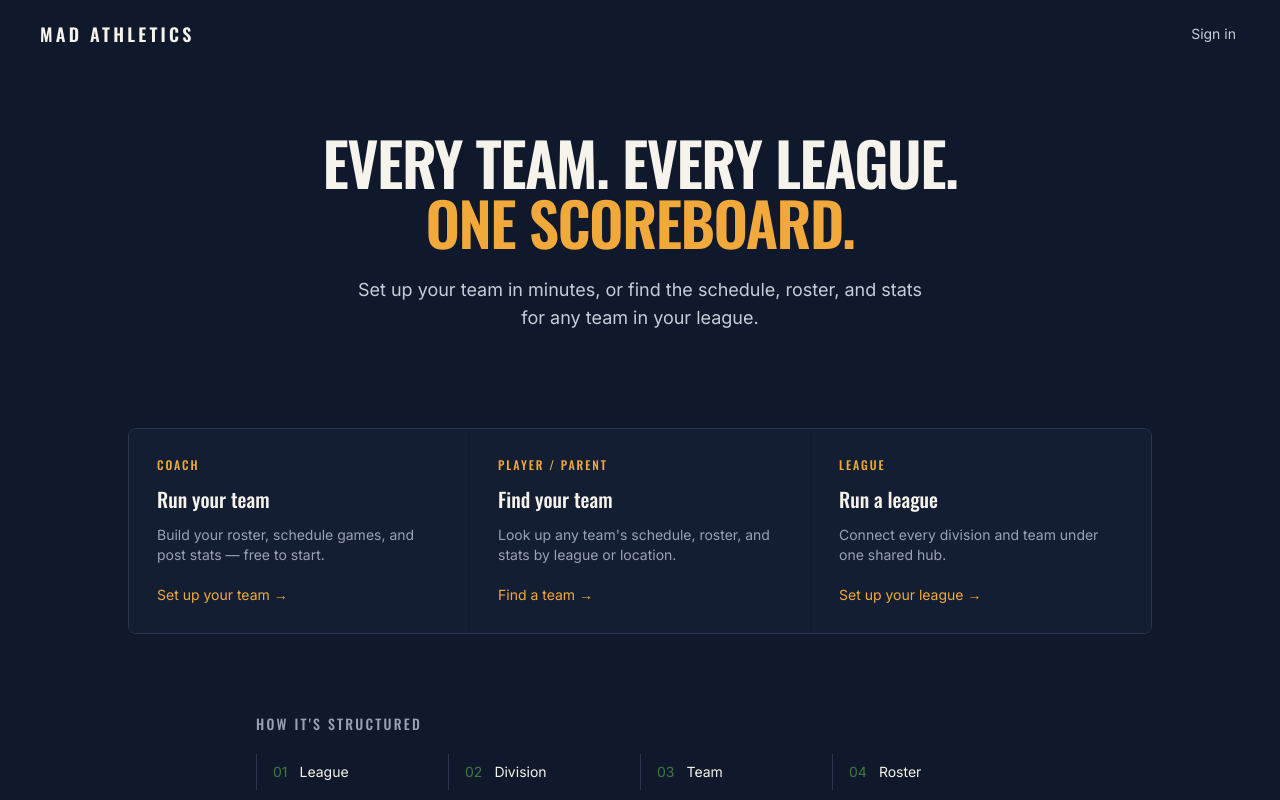
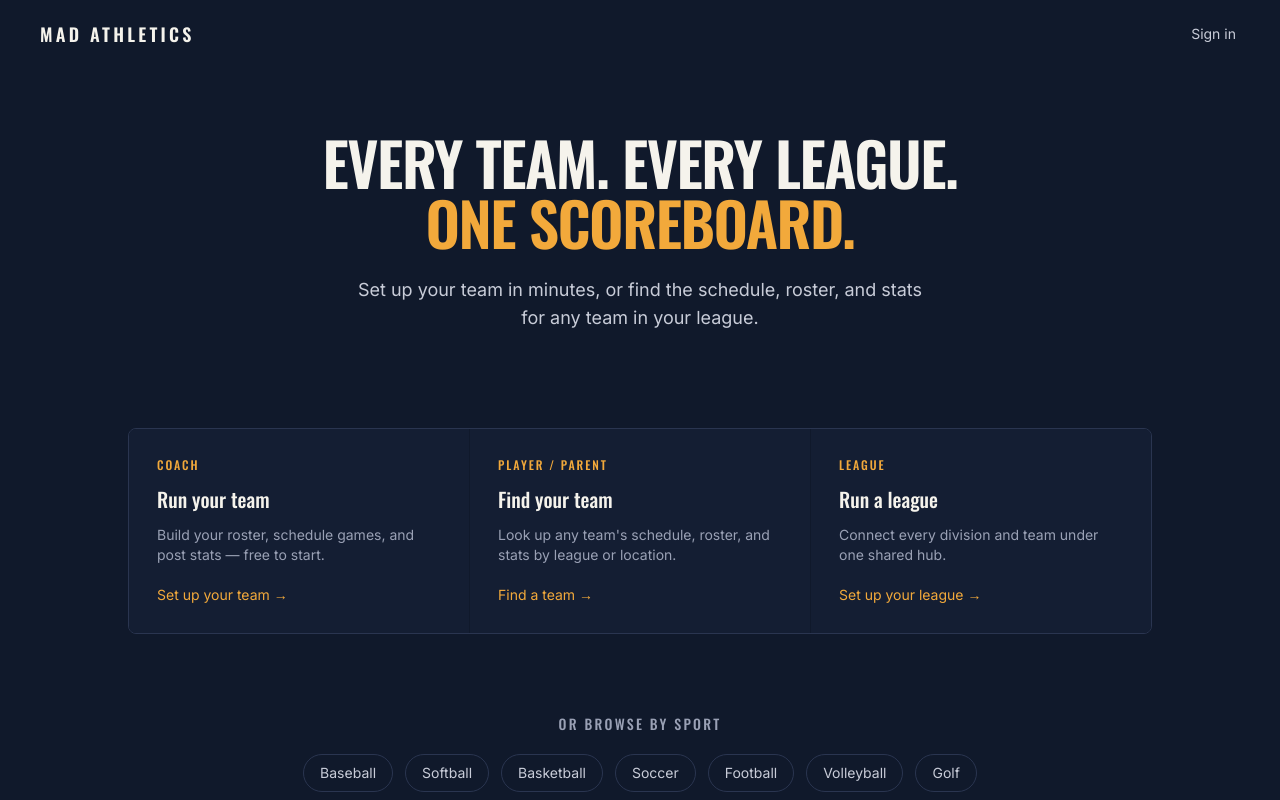
Before and after one commit to machu009/mad-athletics, a Next.js app: page / in a window 1280 px wide. Shown: the top 800 px of the page. Built offline with nearby package versions, Linux system fonts and the light colour scheme.

Commit message:
I got the need for speed

```diff
--- a/src/app/page.tsx
+++ b/src/app/page.tsx
@@ -45,6 +45,16 @@ const paths = [
 ];
 
 const layers = ['League', 'Division', 'Team', 'Roster'];
+
+const sports = [
+  'Baseball',
+  'Softball',
+  'Basketball',
+  'Soccer',
+  'Football',
+  'Volleyball',
+  'Golf',
+];
 
 export default function HomePage() {
   return (
@@ -121,6 +131,29 @@ export default function HomePage() {
         </div>
       </section>
 
+      {/* sport picker */}
+      <section className="px-6 pb-20 sm:px-10">
+        <div className="mx-auto max-w-5xl text-center">
+          <h2
+            className="text-sm tracking-[0.16em] text-[#9AA1B5]"
+            style={{ fontFamily: 'var(--font-display)' }}
+          >
+            OR BROWSE BY SPORT
+          </h2>
+          <div className="mt-5 flex flex-wrap justify-center gap-3">
+            {sports.map((sport) => (
+              <Link
+                key={sport}
+                href={`/search?sport=${sport.toLowerCase()}`}
+                className="rounded-full border border-[#2A3550] px-4 py-2 text-sm text-[#C8CCD8] transition-colors hover:border-[#F2A93B] hover:text-[#F2A93B] focus-visible:outline-none focus-visible:ring-2 focus-visible:ring-[#F2A93B]"
+              >
+                {sport}
+              </Link>
+            ))}
+          </div>
+        </div>
+      </section>
+
       {/* structure */}
       <section className="px-6 pb-24 sm:px-10">
         <div className="mx-auto max-w-3xl">
```
Also changed, not shown: 1 other file (tests, documents, lock files or other folders).
